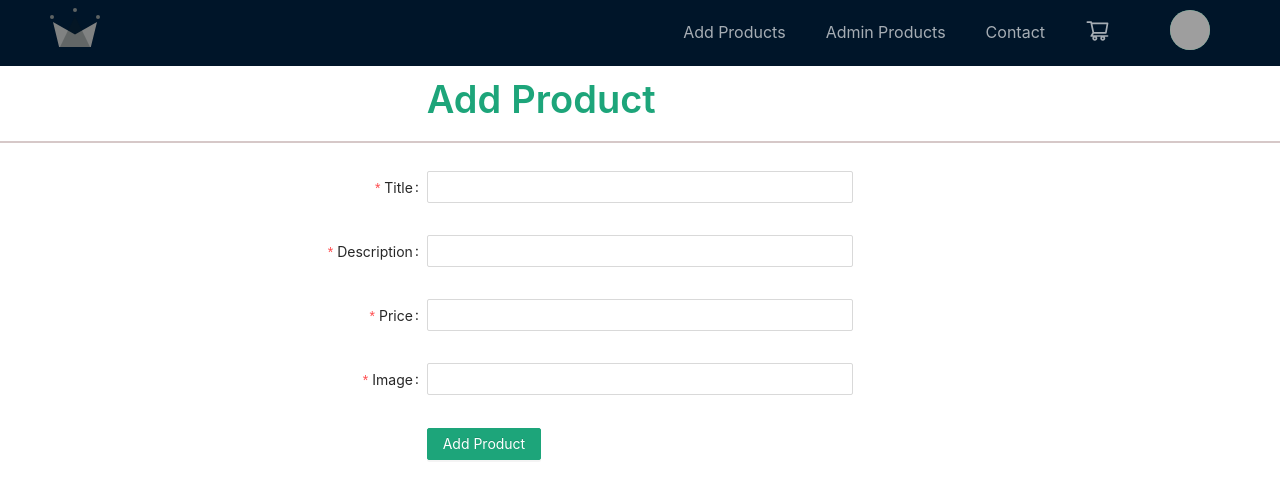
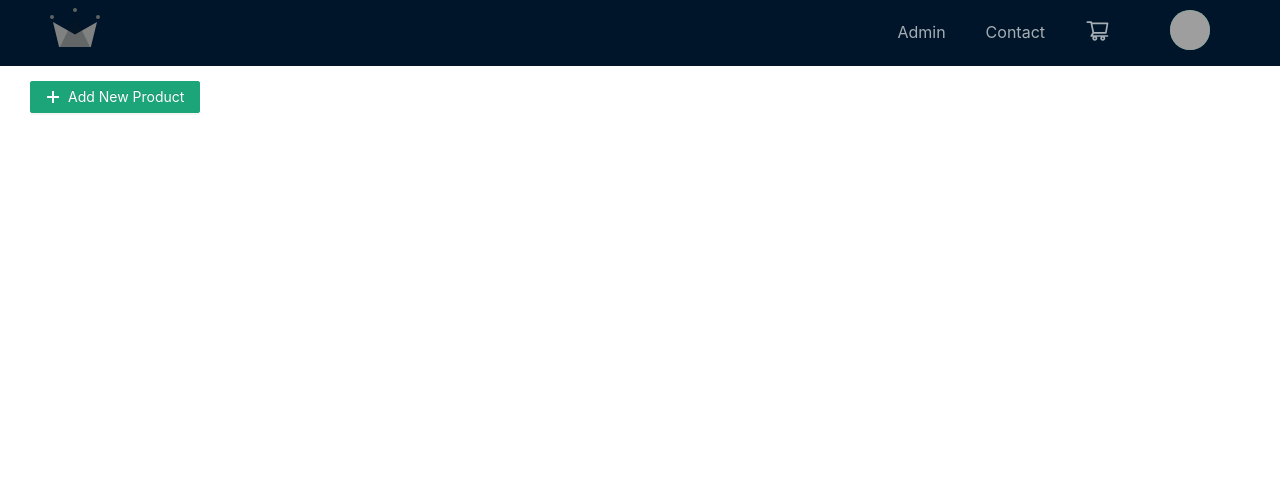
Before and after one commit to santrajmaurya/shopping-cart-mern, a React (Create React App) app in the folder client/: page /add-products in a window 1280 px wide. Shown: the top 498 px of the page. Built offline with nearby package versions, Linux system fonts and the light colour scheme; grey boxes are pictures that could not be loaded.

Commit message:
card layout changed

```diff
--- a/client/src/App.tsx
+++ b/client/src/App.tsx
@@ -14,6 +14,7 @@ import CheckoutPage from './components/checkout/CheckoutPage';
 import SignIn from './components/auth/SignIn';
 import SignUp from './components/auth/SignUp';
 import MyAccount from './components/my-account/MyAccount';
+import Admin from './components/admin-products/Admin';
 // import FooterComponent from './components/footer/FooterComponent';
 import { RootStore } from './store/RootStore';
 
@@ -41,6 +42,7 @@ const App: React.FC = () => {
               <Switch>
                 <Route exact path="/" component={ShopPage} />
                 <Route path="/shop" component={ShopPage} />
+                <Route path="/admin" component={Admin} />
                 <Route path="/admin-products" component={AdminProducts} />
                 <Route path="/add-products" component={AddProducts} />
                 <Route path="/edit-product/:productId" component={EditProducts} />
--- /dev/null
+++ b/client/src/components/admin-products/AddCategory.tsx
@@ -0,0 +1,104 @@
+    // @ts-nocheck
+    import React, { useState } from "react";
+    import {
+        Button,
+        Modal,
+        Form,
+        Input,
+    } from "antd";
+    import { PlusOutlined } from "@ant-design/icons";
+    import { observer } from "mobx-react-lite";
+
+    interface Values {
+        name: string;
+        phone: Number;
+        pincode: Number;
+        locality: string;
+        address: string;
+        city: string;
+        state: string;
+        type: string;
+    }
+
+    interface CollectionCreateFormProps {
+        visible: boolean;
+        onCreate: (values: Values) => void;
+        onCancel: () => void;
+    }
+
+    const CategoryCreateForm: React.FC<CollectionCreateFormProps> = observer(
+        ({ visible, onCreate, onCancel }) => {
+            const [form] = Form.useForm();
+            return (
+                <Modal
+                    visible={visible}
+                    title="Add new category"
+                    okText="Save"
+                    cancelText="Cancel"
+                    onCancel={onCancel}
+                    onOk={() => {
+                        form
+                            .validateFields()
+                            .then((values) => {
+                                form.resetFields();
+                                onCreate(values);
+                            })
+                            .catch((info) => {
+                                console.log("Validate Failed:", info);
+                            });
+                    }}
+                >
+                    <Form
+                        form={form}
+                        name="form_in_modal"
+                        initialValues={{ modifier: "public" }}
+                        labelCol={{ span: 8 }}
+                        wrapperCol={{ span: 14 }}
+                        layout="horizontal"
+                    >
+                        <Form.Item
+                            name="category"
+                            label="Category"
+                            rules={[{ required: true, message: "Enter category" }]}
+                        >
+                            <Input />
+                        </Form.Item>
+                    </Form>
+                </Modal>
+            );
+        }
+    );
+
+const AddCategory = () => {
+        const [visible, setVisible] = useState(false);
+
+        const onCreate = (values: any) => {
+            console.log("Received values of form: ", values);
+            setVisible(false);
+        };
+
+        return (
+            <>
+                <div style={{ marginTop: "15px", marginLeft: "30px" }}>
+                    <Button
+                        type="primary"
+                        onClick={() => {
+                            setVisible(true);
+                        }}
+                    >
+                        <PlusOutlined />
+          Add New Category
+        </Button>
+                    <CategoryCreateForm
+                        visible={visible}
+                        onCreate={onCreate}
+                        onCancel={() => {
+                            setVisible(false);
+                        }}
+                    />
+                </div>
+            </>
+        );
+    };
+
+export default AddCategory;
--- a/client/src/components/admin-products/AddProducts.tsx
+++ b/client/src/components/admin-products/AddProducts.tsx
@@ -1,142 +1,185 @@
-import React, { useContext } from 'react';
+// @ts-nocheck
+import React, { useState, useContext } from "react";
 import {
+    Button,
+    Modal,
     Form,
     Input,
-    Button,
-    Typography,
-    Divider,
-    Row,
-    Col,
+    // Select,
+    // Upload,
     message
-} from 'antd';
-import { useHistory } from 'react-router-dom';
-import { Observer } from "mobx-react-lite";
+} from "antd";
+import { PlusOutlined, UploadOutlined } from "@ant-design/icons";
+import { observer } from "mobx-react-lite";
 
 import { RootStoreContext } from "../../App";
 
-const { Title } = Typography;
+interface Values {
+    name: string;
+    phone: Number;
+    pincode: Number;
+    locality: string;
+    address: string;
+    city: string;
+    state: string;
+    type: string;
+}
 
-const formItemLayout = {
-    labelCol: {
-        xs: {
-            span: 24,
-        },
-        sm: {
-            span: 8,
-        },
-    },
-    wrapperCol: {
-        xs: {
-            span: 24,
-        },
-        sm: {
-            span: 8,
-        },
-    },
-};
-const tailFormItemLayout = {
-    wrapperCol: {
-        xs: {
-            span: 24,
-            offset: 0,
-        },
-        sm: {
-            span: 16,
-            offset: 8,
-        },
-    },
-};
+interface CollectionCreateFormProps {
+    visible: boolean;
+    onCreate: (values: Values) => void;
+    onCancel: () => void;
+}
 
-const AddProducts: React.FC = () => {
-    const [form] = Form.useForm();
-    const { productStore, userStore } = useContext(RootStoreContext);
-    const history = useHistory();
+// const { Option } = Select;
 
-    const handleAddProducts = async (values: any) => {
-        await productStore.addProduct(values, userStore.token);
-        if (productStore.addProductStatus === 'success') {
-            message.success(`Adding Product Successfull`);
-            history.push('/admin-products');
-        } else {
-            message.error(`Adding Product Failed. Please try again.`);
-        }
-    };
+const AddProductForm: React.FC<CollectionCreateFormProps> = observer(
+    ({ visible, onCreate, onCancel }) => {
+        const [form] = Form.useForm();
 
-    return (
-        <Observer>
-            {() => (
-                <>
-                    <Row style={{ marginTop: '10px' }}>
-                        <Col span={8} offset={8}>
-                            <Title style={{ color: '#1da57a' }}>Add Product</Title>
-                        </Col>
-                    </Row>
-                    <Divider style={{ border: '1px solid #d6c8c8', marginTop: 'auto' }} />
+        // const props = {
+        //     name: 'file',
+        //     action: 'https://www.mocky.io/v2/5cc8019d300000980a055e76',
+        //     headers: {
+        //         authorization: 'authorization-text',
+        //     },
+
+        //     onChange(info: any) {
+        //         if (info.file.status !== 'uploading') {
+        //             console.log(info.file, info.fileList);
+        //         }
+        //         if (info.file.status === 'done') {
+        //             message.success(`${info.file.name} file uploaded successfully`);
+        //         } else if (info.file.status === 'error') {
+        //             message.error(`${info.file.name} file upload failed.`);
+        //         }
+        //     },
+        // };
+
+        return (
+            <Modal
+                visible={visible}
+                title="Add new product"
+                okText="Save"
+                cancelText="Cancel"
+                onCancel={onCancel}
+                onOk={() => {
+                    form
+                        .validateFields()
+                        .then((values) => {
+                            form.resetFields();
+                            onCreate(values);
+                        })
+                        .catch((info) => {
+                            console.log("Validate Failed:", info);
+                        });
+                }}
+            >
                 <Form
-                    {...formItemLayout}
                     form={form}
-                    name="addProduct"
-                    onFinish={handleAddProducts}
-                    scrollToFirstError
+                    name="form_in_modal"
+                    initialValues={{ modifier: "public" }}
+                    labelCol={{ span: 8 }}
+                    wrapperCol={{ span: 14 }}
+                    layout="horizontal"
                 >
                     <Form.Item
                         name="title"
                         label="Title"
-                        rules={[
-                            {
-                                required: true,
-                                message: 'Please input your product title!',
-                            },
-                        ]}
+                        rules={[{ required: true, message: "Title is missing!" }]}
                     >
                         <Input />
                     </Form.Item>
                     <Form.Item
                         name="description"
                         label="Description"
-                        rules={[
-                            {
-                                required: true,
-                                message: 'Please input your product description!',
-                            },
-                        ]}
-                    >
-                        <Input />
-                    </Form.Item>
-
-                    <Form.Item
-                        name="price"
-                        label="Price"
-                        rules={[
-                            {
-                                required: true,
-                                message: 'Please input your product price!',
-                            },
-                        ]}
+                        rules={[{ required: true, message: "Description is missing!" }]}
                     >
                         <Input />
                     </Form.Item>
                     <Form.Item
+                        name="price"
+                        label="Price"
+                        rules={[{ required: true, message: "Price is missing!" }]}
+                    >
+                        <Input type="number" />
+                    </Form.Item>
+                    <Form.Item
                         name="image"
+                        label="Image"
+                        rules={[{ required: true, message: "Image is missing!" }]}
+                    >
+                        <Input />
+                    </Form.Item>
+                    {/* <Form.Item
+                        name="category"
+                        label="Category"
+                        rules={[{ required: true, message: "Category is missing!" }]}
+                    >
+                        <Select defaultValue="lucy">
+                            <Option value="jack">Jack</Option>
+                            <Option value="lucy">Lucy</Option>
+                            <Option value="Yiminghe">yiminghe</Option>
+                        </Select>
+                    </Form.Item> */}
+                    {/* <Form.Item
+                        name="productImage"
                         label="Image"
                         rules={[
                             {
                                 required: true,
-                                message: 'Please input your product image!',
+                                message: "Please upload a product image",
                             },
                         ]}
                     >
-                        <Input />
-                    </Form.Item>
-                    <Form.Item {...tailFormItemLayout}>
-                        <Button type="primary" htmlType="submit">
-                            Add Product
-                        </Button>
-                    </Form.Item>
+                        <Upload {...props}>
+                            <Button>
+                                <UploadOutlined /> Click to Upload
+                </Button>
+                        </Upload>
+                    </Form.Item> */}
                 </Form>
-                </>
-            )}
-        </Observer>
+            </Modal>
+        );
+    }
+);
+
+const AddProducts = () => {
+    const [visible, setVisible] = useState(false);
+    const { productStore, userStore } = useContext(RootStoreContext);
+
+    const onCreate = async (values: any) => {
+        await productStore.addProduct(values, userStore.token);
+        if (productStore.addProductStatus === 'success') {
+            message.success(`Adding Product Successfull`);
+        } else {
+            message.error(`Adding Product Failed. Please try again.`);
+        }
+        console.log("Received values of form: ", values);
+        setVisible(false);
+    };
+
+    return (
+        <>
+            <div style={{ marginTop: "15px", marginLeft: "30px" }}>
+                <Button
+                    type="primary"
+                    onClick={() => {
+                        setVisible(true);
+                    }}
+                >
+                    <PlusOutlined />
+                Add New Product
+                </Button>
+                <AddProductForm
+                    visible={visible}
+                    onCreate={onCreate}
+                    onCancel={() => {
+                        setVisible(false);
+                    }}
+                />
+            </div>
+        </>
     );
 };
 
--- a/client/src/components/header/HeaderComponent.tsx
+++ b/client/src/components/header/HeaderComponent.tsx
@@ -26,11 +26,8 @@ const HeaderComponent: React.FC<HeaderComponentProps> = () => {
             </Col>
             <Col className="gutter-row" span={22}>
               <Menu theme="dark" mode="horizontal" style={{ float: 'right', fontSize: '16px' }}>
-                <Menu.Item key="/add-products">
-                  <Link to="/add-products">Add Products</Link>
-                </Menu.Item>
-                <Menu.Item key="/admin-products">
-                  <Link to="/admin-products">Admin Products</Link>
+                <Menu.Item key="/admin">
+                  <Link to="/admin">Admin</Link>
                 </Menu.Item>
                 <Menu.Item key="/contact">
                   <Link to="/contact">Contact</Link>
--- a/client/src/components/my-account/MyAddress.tsx
+++ b/client/src/components/my-account/MyAddress.tsx
@@ -176,7 +176,7 @@ const MyAddress = () => {
                           <DeleteOutlined style={{ fontSize: '20px', marginRight: '25px', cursor: 'pointer' }} />
                           <EditOutlined style={{ fontSize: '20px', cursor: 'pointer' }} />
                       </Col>
-                  </Row>
+          </Row>
           <Meta
             title="Santraj Kumar - 9901429441"
             description="E 101, Blue Berry Society, Kale Padal, Blue Berry, Papde Vasti, Pune, Maharashtra - 412308"
```
Also changed, not shown: client/src/components/Shop/ShopPageItem.tsx (+11 -3 lines), client/src/components/admin-products/Admin.tsx (added, +35 -0 lines), client/src/components/admin-products/ProductItem.tsx (+12 -1 lines).
